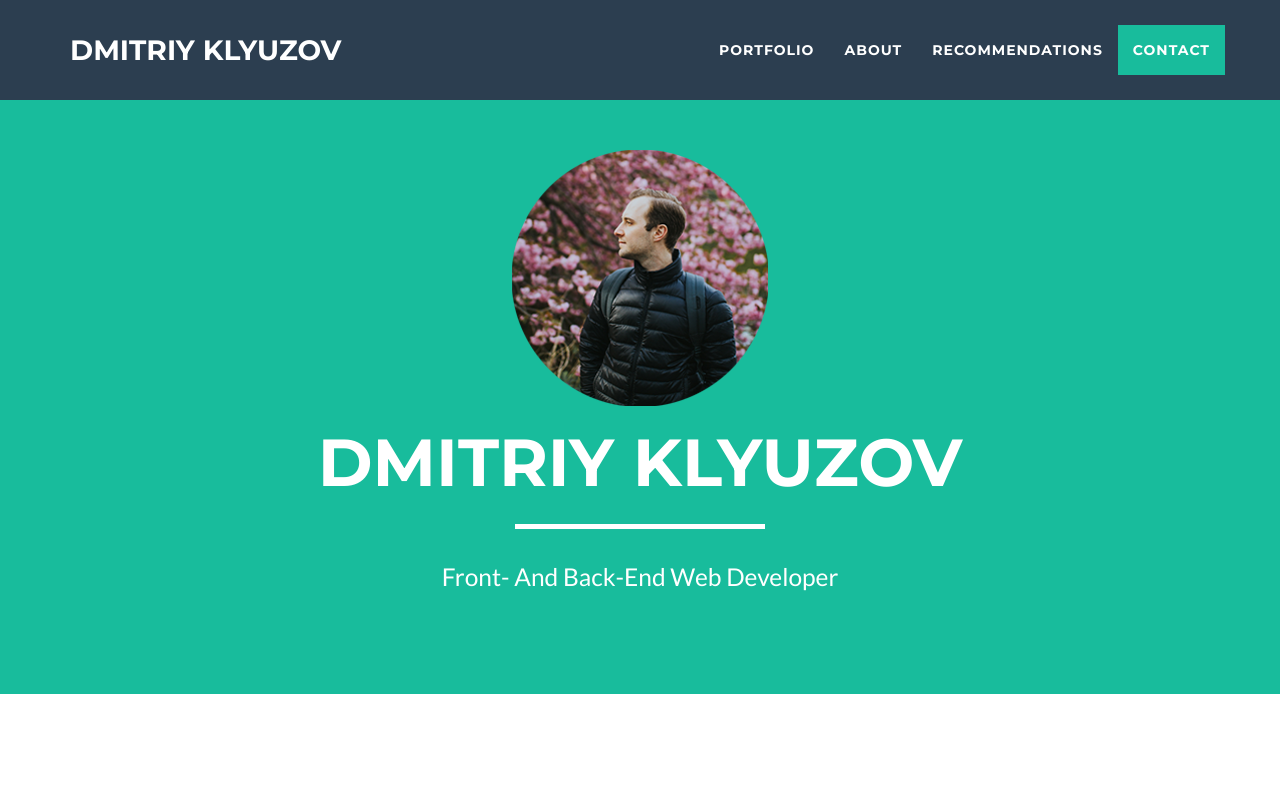
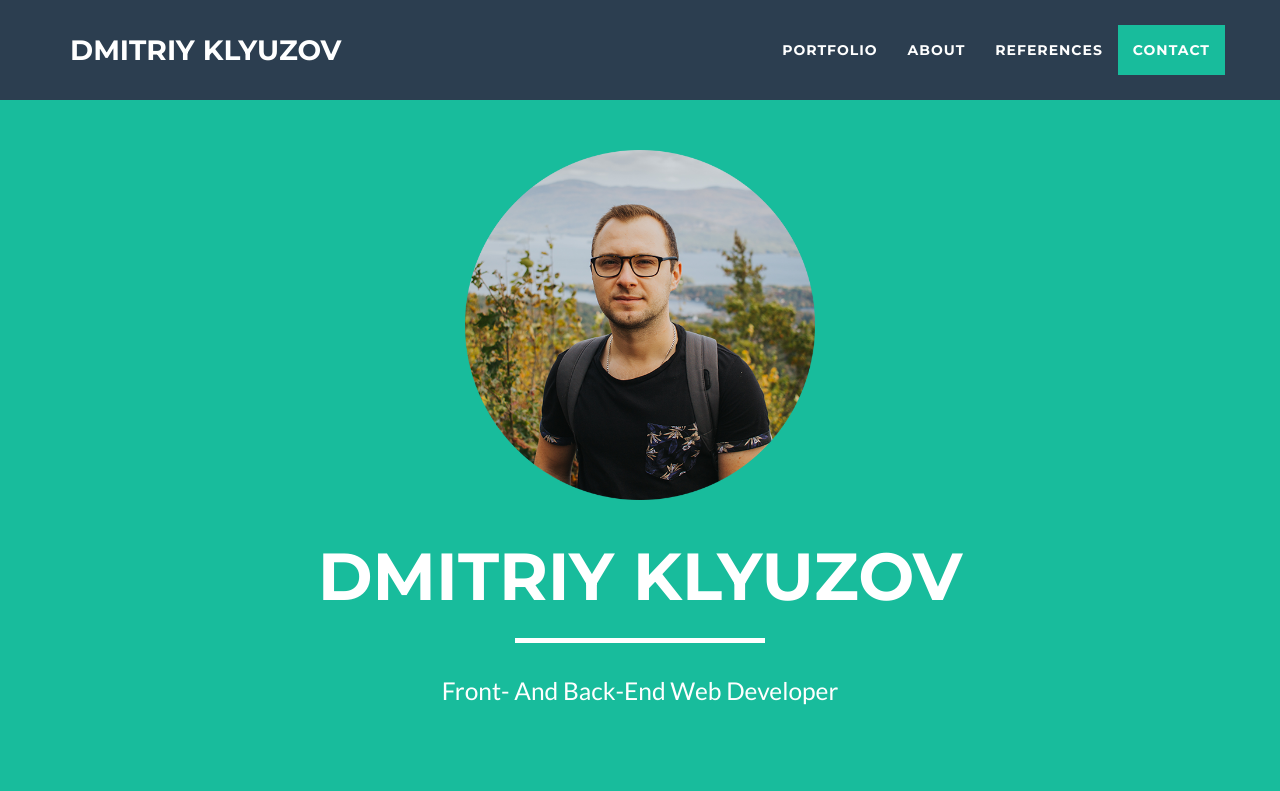
Before and after one commit to dmitriyklyuzov/dmitriyklyuzov.github.io, a plain HTML site: page index.html in a window 1280 px wide. Shown: the top 791 px of the page. Drawn offline with nearby package versions, Linux system fonts and the light colour scheme.

Commit message:
changed my photo to be responsive, hd

```diff
--- a/index.html
+++ b/index.html
@@ -5,7 +5,7 @@
 
     <meta charset="utf-8">
     <meta http-equiv="X-UA-Compatible" content="IE=edge">
-    <meta name="viewport" content="width=device-width, initial-scale=1">
+    <meta name="viewport" content="width=device-width; initial-scale=1; user-scalable=no">
 
 
     <meta name="author" content="Dmitriy Klyuzov">
@@ -14,7 +14,10 @@
 
     <!-- Open Graph Tags -->
     <meta property="og:title" content="Dmitriy Klyuzov - Web Developer"/>
-    <meta property="og:image" content="http://dmitriyklyuzov/img/me2.png" />
+    <!-- Lake George -->
+    <meta property="og:image" content="img/me.png" />
+    <!-- Brooklyn Botanical Garden -->
+    <!-- <meta property="og:image" content="http://dmitriyklyuzov/img/me2.png" /> -->
     <meta property="og:description" content="I am a Baruch College graduate and a Freelance Web Developer. I specialize in Front- and Back-End Development and have interest and experience in both. Whether you're a developer looking to collaborate, a hiring manager looking for talent, or a client looking for someone to build a website for you, get in touch with me and let's create awesome things!"/>
 
 
@@ -73,7 +76,7 @@
                         <a href="#about">About</a>
                     </li>
                     <li class="page-scroll">
-                        <a href="#testimonials">Recommendations</a>
+                        <a href="#references">References</a>
                     </li>
                     <li class="page-scroll">
                         <a href="#contact">Contact</a>
@@ -90,11 +93,21 @@
         <div class="container" id="maincontent" tabindex="-1">
             <div class="row">
                 <div class="col-lg-12">
-                    <img class="img-responsive" src="img/me2.png" alt="Dmitriy Klyuzov" id="profile-image">
-                    <div class="intro-text">
-                        <h1 class="name">Dmitriy Klyuzov</h1>
-                        <hr class="star-light" id="name-hr">
-                        <span class="skills" id="web-developer">Front- And Back-End Web Developer</span>
+                    <!-- <img class="img-responsive" src="img/me.png" alt="Dmitriy Klyuzov" id="profile-image"> -->
+                    <div class="col-md-4 col-md-offset-4
+                                col-sm-6 col-sm-offset-3
+                                col-xs-6 col-xs-offset-3">
+                        <!-- Lake George -->
+                        <img class="img-responsive" src="img/me-hd.png" alt="Dmitriy Klyuzov" id="profile-image">
+                        <!-- Brooklyn Botanical Garden -->
+                        <!-- <img class="img-responsive" src="img/me2.png" alt="Dmitriy Klyuzov" id="profile-image"> -->
+                    </div>
+                    <div class="col-xs-12">
+                        <div class="intro-text">
+                            <h1 class="name">Dmitriy Klyuzov</h1>
+                            <hr class="star-light" id="name-hr">
+                            <span class="skills" id="web-developer">Front- And Back-End Web Developer</span>
+                        </div>
                     </div>
                 </div>
             </div>
@@ -377,18 +390,18 @@
         </div>
     </section>
 
-    <!-- Testimonials -->
-    <section id="testimonials">
+    <!-- References -->
+    <section id="references">
         <div class="container">
 
             <div class="row">
                 <div class="col-lg-12 text-center">
-                    <h2 class="section-name">Reccomendations</h2>
+                    <h2 class="section-name">REFERENCES</h2>
                     <hr class="star-primary">
                 </div>
             </div>
             <br>
-            <div class="row">
+            <div class="row details">
                 <div class="col-lg-4 col-lg-offset-1">
                     <h3 class="text-transform-none">
                            "Dmitriy is a smart, hard-working, problem-solver and was a pleasure to have in the office. Dmitiry took the initiative to train himself and quickly became an expert. I was impressed with his ability to think through an issue and develop a solution."
```
Also changed, not shown: img/me-hd.png (added).
